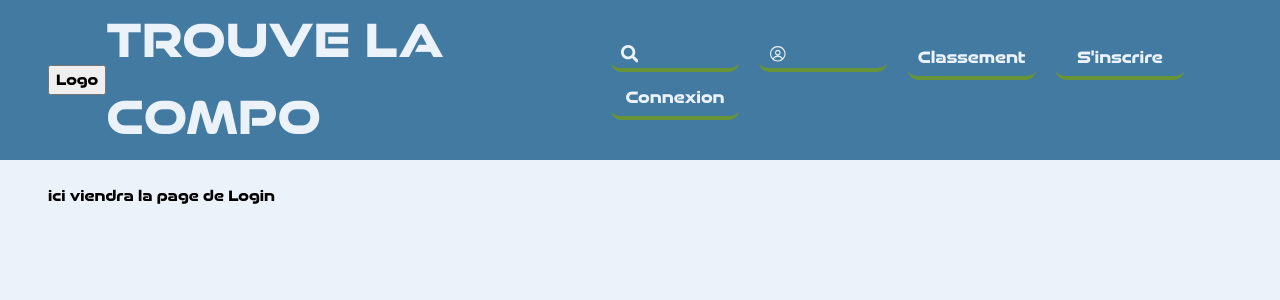
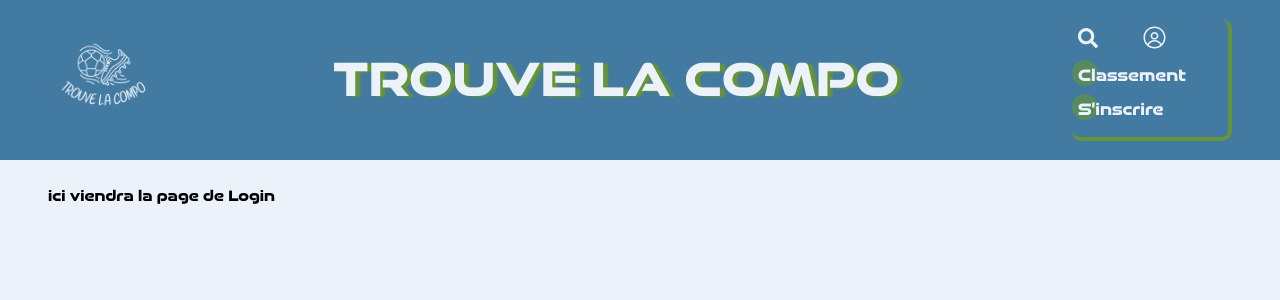
Before and after one commit to FabriceMilet/quizFoot-front, a Next.js app: page /login in a window 1280 px wide. Shown: the top 300 px of the page. Built offline with nearby package versions, Linux system fonts and the light colour scheme.

Commit message:
suite css header

```diff
--- a/src/components/Header.js
+++ b/src/components/Header.js
@@ -2,21 +2,26 @@ import styles from '../styles/Header.module.scss';
 import Link from 'next/link';
 import { FaSearch } from "react-icons/fa";
 import { RxAvatar } from "react-icons/rx"
+import tlc from '../../public/images/tlc.png'
 
 export default function Header() {
     return (
         <div className={styles.container}>
-            <div className={styles.container_logo}>
-            <Link href='/'><button>Logo</button> </Link>
+            <div className={styles.containerLogo}>
+            <Link href='/'><img src={tlc.src} alt="logo du site"/> </Link>
             </div>
-            <h1 className={styles.container_title}>Trouve la compo</h1>
-            <nav className={styles.container_navigation}>
-            <Link href='/search'><button><FaSearch/></button> </Link>
+            <h1 className={styles.containerTitle}>Trouve la compo</h1>
+            <nav className={styles.containerNavigation}>
+             <div className={styles.containerNavigation__logos}>
+            <Link href='/search'><button><FaSearch size={20}/></button> </Link>
             {/* ici on aura soit le lien vers le profil ou vers s'inscrire selon si logué ou non */}
-            <Link href='/profile'><button><RxAvatar/></button> </Link>
-            <Link href='/ranking'><button>Classement</button> </Link>
-            <Link href='/signup'><button>S'inscrire</button> </Link>
-            <Link href='/login'><button>Connexion</button> </Link>
+            <Link href='/profile'><button><RxAvatar size={25}/></button> </Link>
+            </div>
+            <div className={styles.containerNavigation__link}>
+            <Link href='/ranking'><button>Classement</button> </Link></div>
+            <div className={styles.containerNavigation__link}>
+            <Link href='/signup'><button>S'inscrire</button> </Link></div>
+            {/* <Link href='/login'><button>Connexion</button> </Link> */}
             </nav>
         </div>
     )
--- a/src/styles/Header.module.scss
+++ b/src/styles/Header.module.scss
@@ -1,7 +1,7 @@
 @use "../styles/vars";
 
 .container {
-    background-color:vars.$lightblue;
+    background-color: vars.$lightblue;
     width: 100vw;
     height: 20vh;
     position: fixed;
@@ -11,26 +11,69 @@
     align-items: center;
     justify-content: space-between;
 
-    &_logo button:hover{
-        cursor: pointer;
+    &Logo {
+        width: 7rem;
+
+        &:hover {
+            cursor: pointer;
+        }
     }
-    &_title {
+
+    &Title {
         text-transform: uppercase;
         font-size: 3.2rem;
         color: vars.$white;
+        text-shadow: 5px 1px 2px vars.$green;
     }
-    &_navigation button{
-        width: 8rem;
-        border: none;
+
+    &Navigation {
         border-bottom: 4px solid vars.$green;
-        background-color: transparent;
-        color: vars.$white;
-        padding: 0.3rem 0.6rem 0.3rem 0.6rem;
+        border-right: 4px solid vars.$green;
         border-radius: 10px;
-        margin-left: 1rem;
-        font-size: 1.1rem;
-        &:hover{
-            cursor: pointer;
+        width: 10rem;
+        padding-bottom: 0.8rem;
+
+        &__logos {
+            display: flex;
+            align-items: center;
+            gap: 2rem;
+            // justify-content: space-around;
+        }
+
+        &__link {
+            transition: all .2s ease;
+            position: relative;
+
+            &::before {
+                content: "";
+                position: absolute;
+                top: 3px;
+                left: 0;
+                display: block;
+                border-radius: 28px;
+                background: rgba(vars.$green, .6);
+                width: 26px;
+                height: 26px;
+                transition: all .3s ease;
+            }
+            &:hover::before {
+                width: 85%;
+                height: 100%;
+                background: rgba(vars.$green, 1);
+              }
+        }
+
+        & button {
+            border: none;
+            background-color: transparent;
+            color: vars.$white;
+            padding-top: 0.4rem;
+            font-size: 1.1rem;
+            position: relative;
+
+            &:hover {
+                cursor: pointer;
+            }
         }
     }
 }
```
Also changed, not shown: public/images/tlc.png (added).
